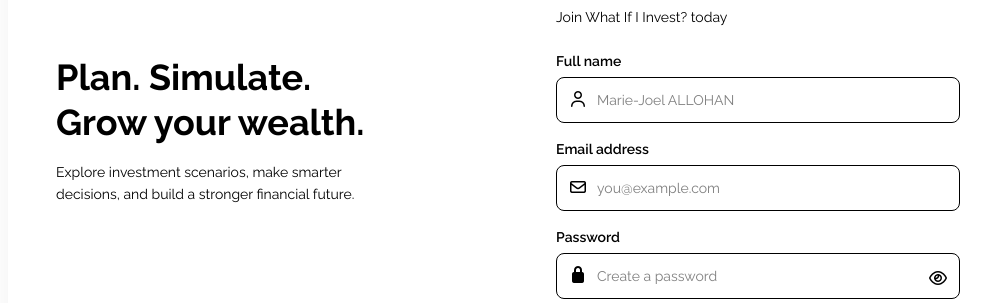
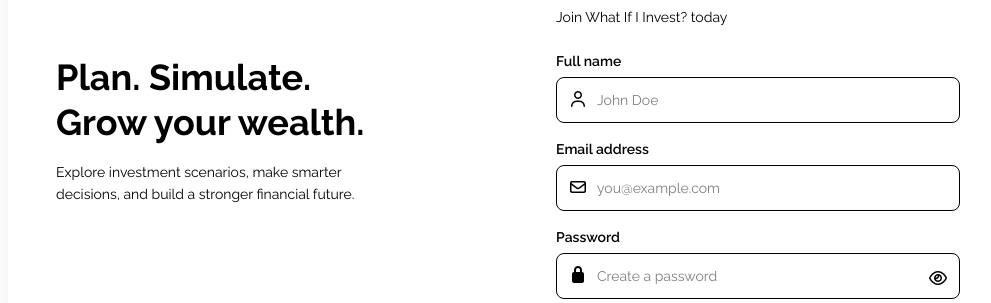
Before and after one commit to MJoel-Neel/compound_interest, a FastAPI app: page /signup in a window 1280 px wide. Shown: the part 150-453 px from the top of the page, without its empty margins (132-1123 px from the left). Run offline with FastAPI, Linux system fonts and the light colour scheme; some libraries are stand-ins or nearby versions.

Commit message:
suppression de mon nom des placeholders you nkow

```diff
--- a/templates/signup.html
+++ b/templates/signup.html
@@ -94,7 +94,7 @@
                     <label class="text-sm font-semibold text-base-content">Full name</label>
                     <div class="relative">
                         <i class="fa-regular fa-user absolute left-3 top-3.5 text-base-content/40"></i>
-                        <input type="text" id="name" name="name" placeholder="Marie-Joel ALLOHAN"
+                        <input type="text" id="name" name="name" placeholder="John Doe"
                             class="w-full pl-10 pr-4 py-3 rounded-lg border border-base-300 bg-base-100 text-base-content focus:outline-none focus:border-success focus:ring-1 focus:ring-success transition-all text-sm" required>
                     </div>
                     <p class="text-xs text-error hidden mt-1" id="name-error"><i class="fa-solid fa-circle-exclamation"></i> Please enter your full name.</p>
```
Also changed, not shown: templates/base.html (+4 -3 lines), app/crud.py (deleted), app/schemas.py (deleted), static/investment.svg (deleted), static/money1.svg (deleted), static/money2.svg (deleted), static/money3.svg (deleted), static/money4.svg (deleted), static/money5.svg (deleted), static/money6.svg (deleted), static/money7.svg (deleted), static/money8.svg (deleted), static/uploads/avatar_3_8de81962.jpg (renamed from static/uploads/avatar_3_b551e05b.jpg).
